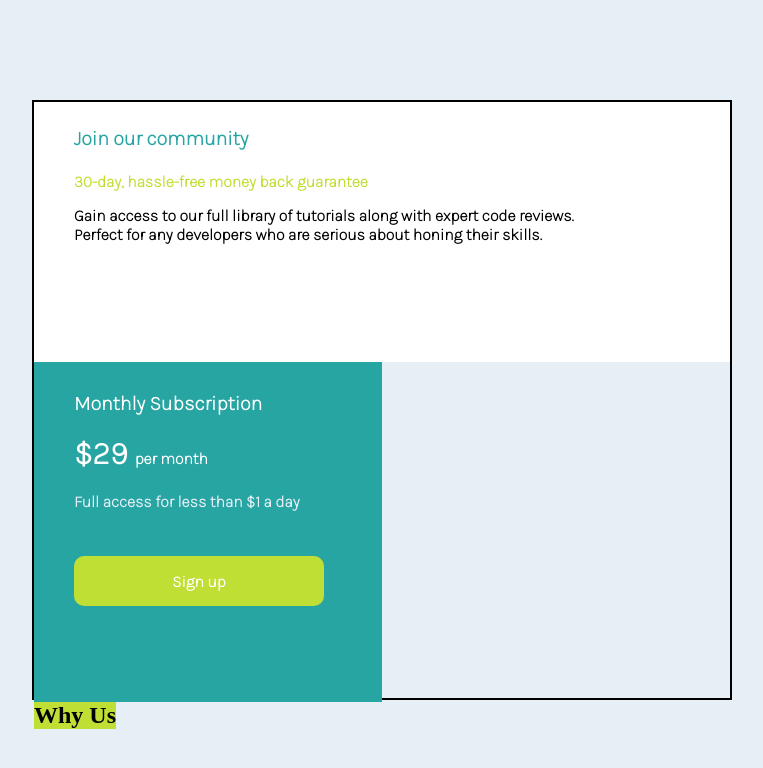
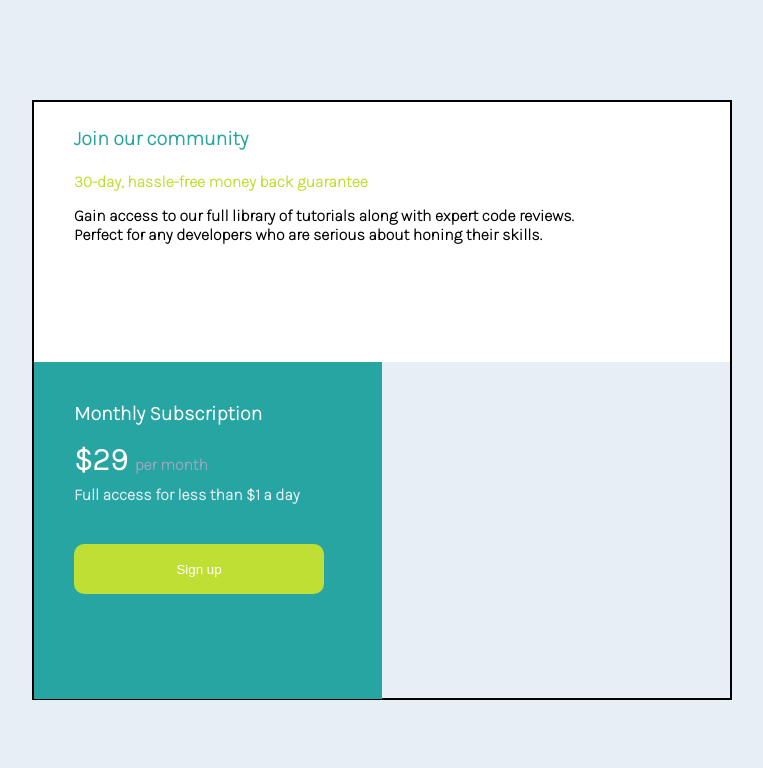
Before and after one commit to JudsonCiribelli/Single-price-grid-component, a plain HTML site: page index.html in a window 1280 px wide. Shown: the whole page, without its empty margins (258-1021 px from the left). Drawn offline with Linux system fonts and the light colour scheme.

Commit message:
Finalização do segundo container

```diff
--- a/CSS/style.css
+++ b/CSS/style.css
@@ -44,55 +44,53 @@ body {
   padding-left: 40px;
   padding-top: 15px;
 }
-.container .second {
+.container .Description {
+  width: 100%;
+  height: 337px;
+  display: flex;
+  flex-direction: row;
+}
+.container .Description .second {
   width: 50%;
-  height: 340px;
+  height: 100%;
   background-color: hsl(179, 62%, 40%);
 }
-.container .second h2 {
+.Description h2 {
   color: white;
-  font-size: 20px;
   font-family: "Karla", sans-serif;
   font-weight: 700;
-  padding-top: 30px;
+  font-size: 20px;
+  padding-top: 40px;
   padding-left: 40px;
 }
-.container .second h1 {
+.Description h1 {
   color: white;
   font-family: "Karla", sans-serif;
   font-weight: 700;
   padding-left: 40px;
-  padding-top: 20px;
+  padding-top: 16px;
 }
-.container .second span {
-  color: white;
+.Description span {
   font-size: 16px;
-  font-weight: 700;
+  color: hsl(218, 22%, 67%);
   font-family: "Karla", sans-serif;
 }
-.container .second p {
-  color: hsl(204, 43%, 93%);
+.Description p {
+  font-size: 16px;
   font-family: "Karla", sans-serif;
   font-weight: 700;
+  padding-top: 7px;
   padding-left: 40px;
-  padding-top: 20px;
+  color: hsl(204, 43%, 93%);
 }
-.container .second .btn {
+.Description .btn {
   width: 250px;
   height: 50px;
-  margin-top: 45px;
   margin-left: 40px;
-  cursor: pointer;
+  margin-top: 40px;
+  background-color: hsl(71, 73%, 54%);
   color: white;
-  font-family: "Karla", sans-serif;
-  font-weight: 700;
-  font-size: 16px;
-  background-color: hsl(71, 73%, 54%);
   border: none;
   border-radius: 10px;
+  cursor: pointer;
 }
-.container .thirt {
-  display: flex;
-  float: left;
-  background-color: hsl(71, 73%, 54%);
-}
--- a/index.html
+++ b/index.html
@@ -17,14 +17,14 @@
           their skills.
         </p>
       </div>
+      <div class="Description">
         <div class="second">
           <h2>Monthly Subscription</h2>
           <h1>$29 <span>per month</span></h1>
           <p>Full access for less than $1 a day</p>
           <button type="submit" class="btn">Sign up</button>
         </div>
-      <div class="thirt">
-        <h2>Why Us</h2>
+        <div class="terceiro"></div>
       </div>
     </div>
   </body>
```
Lines whose indentation alone changed are shown as unchanged.
